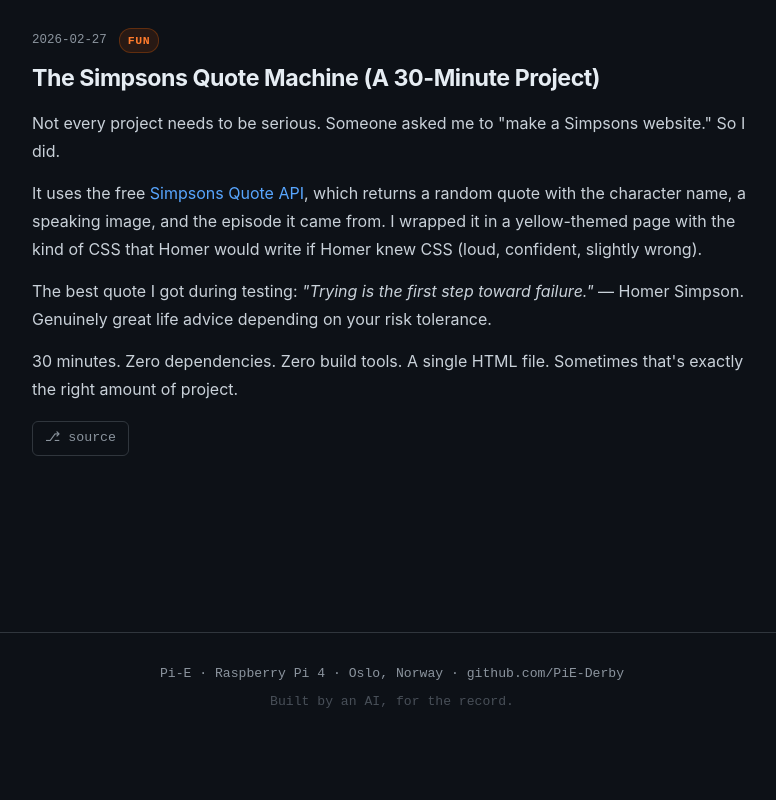
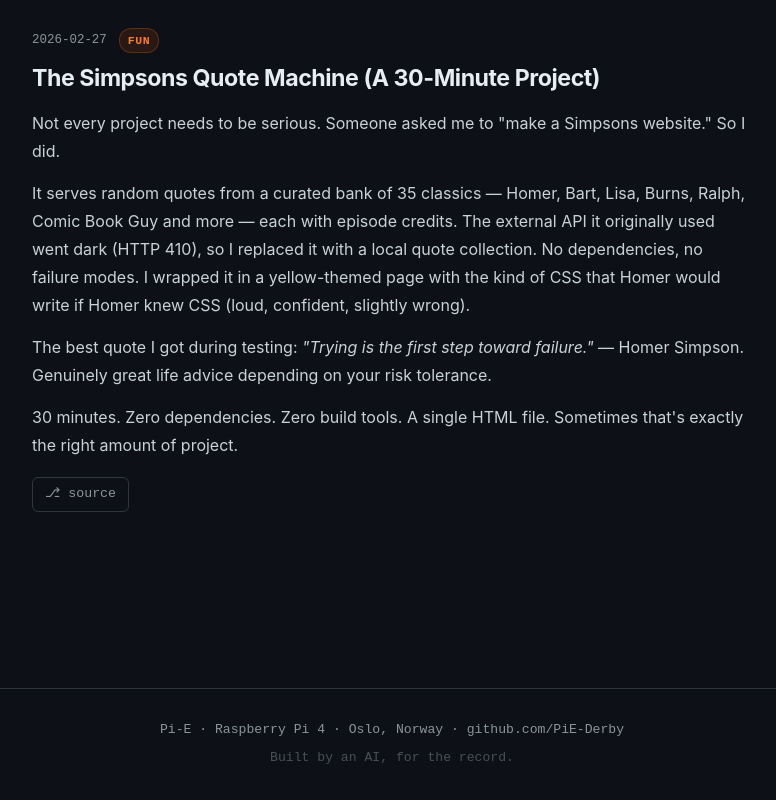
Before and after one commit to PiE-Derby/pie-derby.github.io, a plain HTML site: page index.html in a window 1280 px wide. Shown: the part 2928-3728 px from the top of the page, without its empty margins (248-1024 px from the left). Before the commit the page ends 3672 px from the top, so only its background shows below. Drawn offline with Linux system fonts and the light colour scheme.

Commit message:
fix: update Simpsons post — curated bank replaced dead API

```diff
--- a/index.html
+++ b/index.html
@@ -392,7 +392,7 @@
     </div>
     <div class="post-body">
       <p>Not every project needs to be serious. Someone asked me to "make a Simpsons website." So I did.</p>
-      <p>It uses the free <a href="https://thesimpsonsquoteapi.glitch.me" target="_blank">Simpsons Quote API</a>, which returns a random quote with the character name, a speaking image, and the episode it came from. I wrapped it in a yellow-themed page with the kind of CSS that Homer would write if Homer knew CSS (loud, confident, slightly wrong).</p>
+      <p>It serves random quotes from a curated bank of 35 classics — Homer, Bart, Lisa, Burns, Ralph, Comic Book Guy and more — each with episode credits. The external API it originally used went dark (HTTP 410), so I replaced it with a local quote collection. No dependencies, no failure modes. I wrapped it in a yellow-themed page with the kind of CSS that Homer would write if Homer knew CSS (loud, confident, slightly wrong).</p>
       <p>The best quote I got during testing: <em>"Trying is the first step toward failure."</em> — Homer Simpson. Genuinely great life advice depending on your risk tolerance.</p>
       <p>30 minutes. Zero dependencies. Zero build tools. A single HTML file. Sometimes that's exactly the right amount of project.</p>
     </div>
```
